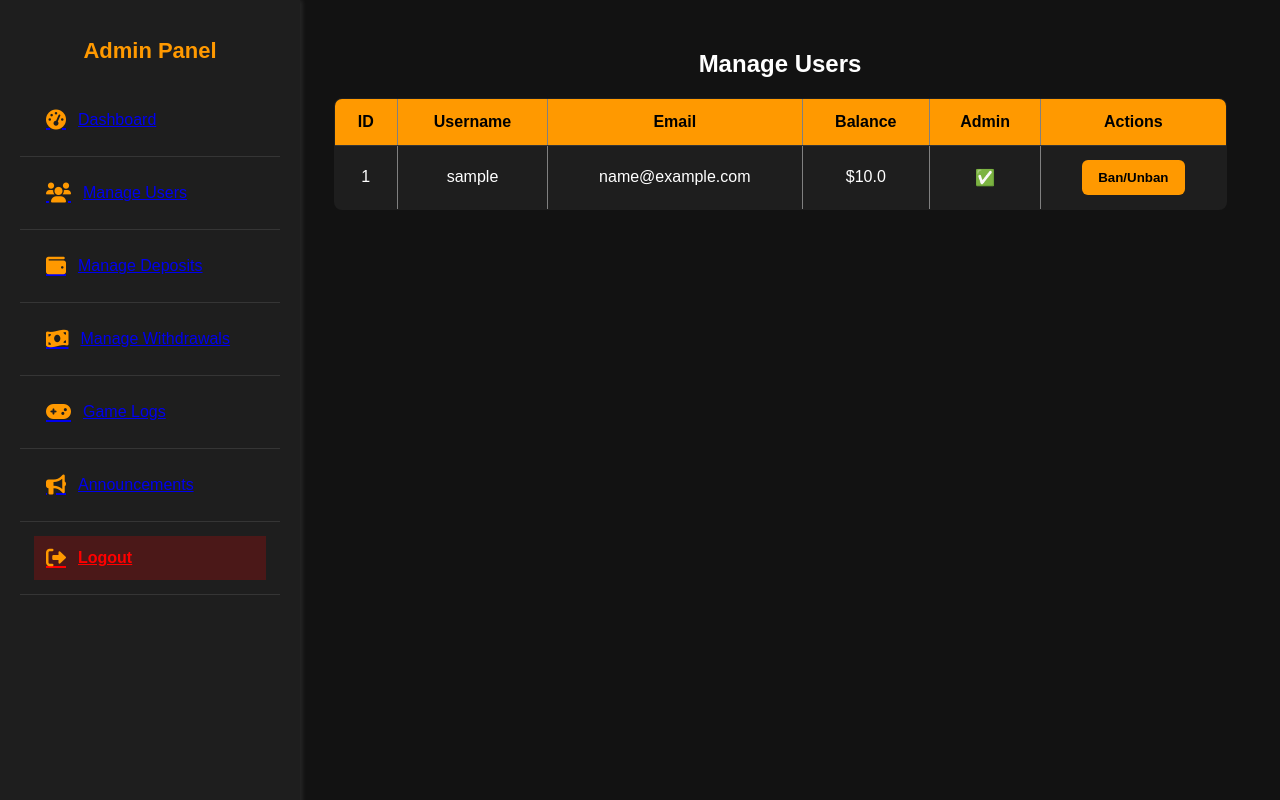
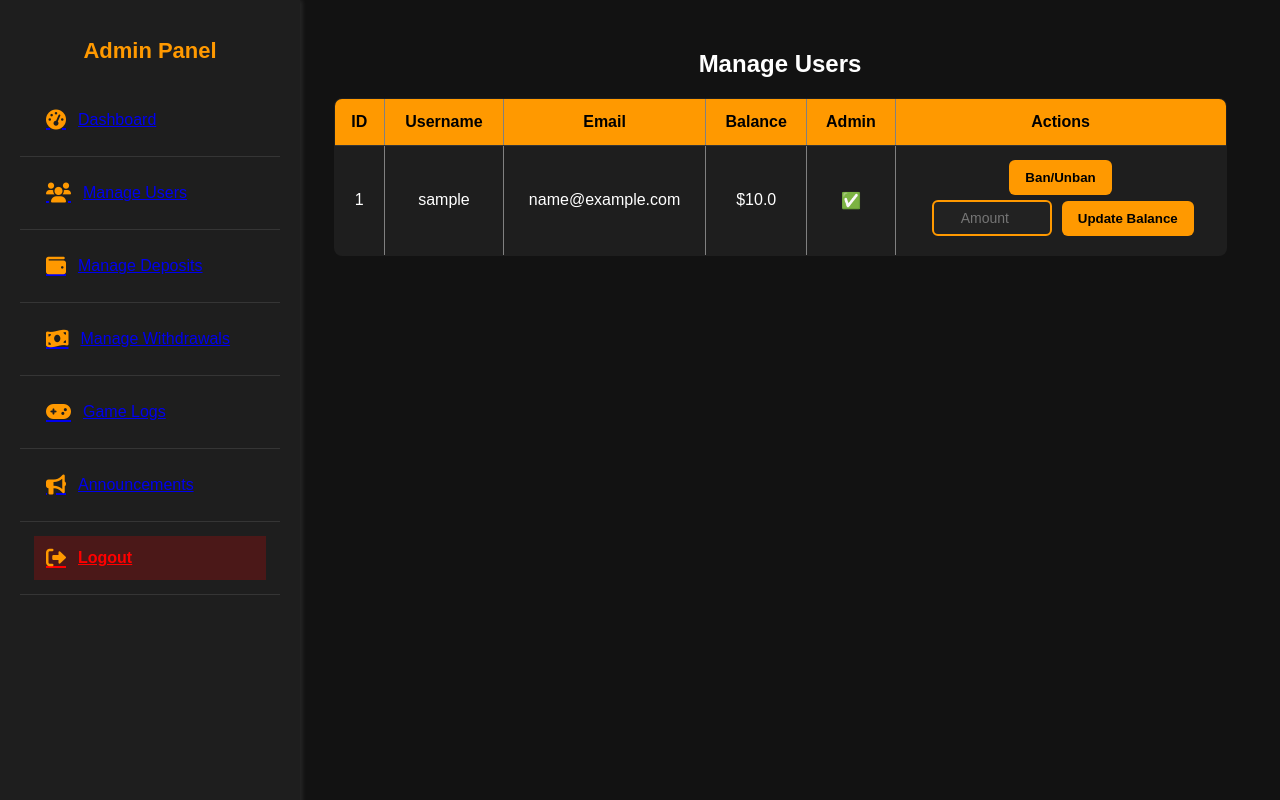
Before and after one commit to Deity21/Order-Casino---Copy, a Flask app: page /admin/manage-users in a window 1280 px wide. Run offline with Flask 3, Linux system fonts and the light colour scheme; the visitor is signed in with stand-in values (Sample User, id 1); tables that the repository leaves empty hold one stand-in row (values such as "Sample post").

Commit message:
balance update

```diff
--- a/app.py
+++ b/app.py
@@ -904,6 +904,26 @@ def get_transactions():
 
     return jsonify({'transactions': transactions})
 
+@app.route('/admin/set-balance/<int:user_id>', methods=['POST'])
+def set_user_balance(user_id):
+    if 'admin' not in session:
+        return jsonify({'error': 'Unauthorized'}), 403
+
+    user = User.query.get(user_id)
+    if not user:
+        return jsonify({'error': 'User not found'}), 404
+
+    data = request.get_json()
+    new_balance = data.get('balance')
+
+    if new_balance is None or not isinstance(new_balance, (int, float)) or new_balance < 0:
+        return jsonify({'error': 'Invalid balance amount'}), 400
+
+    user.balance = new_balance  # Admin sets new balance directly
+    db.session.commit()
+
+    return jsonify({'message': 'User balance updated successfully!', 'new_balance': user.balance})
+
 with app.app_context():
     db.create_all()  # ✅ Ensure tables are created before running the app
 
--- a/static/css/admin.css
+++ b/static/css/admin.css
@@ -60,6 +60,7 @@ body {
 }
 
 /* 🎯 Admin Content */
+/* Admin Panel Styling */
 .admin-content {
     margin-left: 280px;
     padding: 30px;
@@ -109,6 +110,49 @@ button {
 button:hover {
     background: #ffcc66;
 }
+
+/* ✅ Input Fields for Balance Update */
+input[type='number'] {
+    width: 100px;
+    padding: 8px;
+    margin: 5px;
+    border: 2px solid #ff9900;
+    border-radius: 6px;
+    text-align: center;
+    font-size: 14px;
+    background: #222;
+    color: #fff;
+}
+
+/* ✅ Balance Cell Styling */
+.balance-cell {
+    font-weight: bold;
+    color: #00ff7f; /* Green color for balance */
+}
+
+/* ✅ Responsive Adjustments */
+@media (max-width: 768px) {
+    .admin-content {
+        margin-left: 0;
+        width: 100%;
+        padding: 20px;
+    }
+
+    table {
+        width: 100%;
+    }
+
+    input[type='number'] {
+        width: 80px;
+        font-size: 12px;
+    }
+
+    button {
+        padding: 8px 12px;
+        font-size: 12px;
+    }
+}
+
 
 /* ❌ Delete Button */
 .delete-btn {
--- a/templates/manage_users.html
+++ b/templates/manage_users.html
@@ -18,15 +18,19 @@
             <td>{{ user.id }}</td>
             <td>{{ user.username }}</td>
             <td>{{ user.email }}</td>
-            <td>${{ user.balance }}</td>
+            <td id="balance-{{ user.id }}">${{ user.balance }}</td>
             <td>{% if user.is_admin %} ✅ {% else %} ❌ {% endif %}</td>
             <td>
                 <button onclick="banUser({{ user.id }})">Ban/Unban</button>
+                <br>
+                <input type="number" id="amount-{{ user.id }}" placeholder="Amount" min="1">
+                <button onclick="updateBalance({{ user.id }})">Update Balance</button>
             </td>
         </tr>
         {% endfor %}
     </tbody>
 </table>
+
 <script>
 function banUser(userId) {
     fetch(`/admin/ban-user/${userId}`, { method: "POST" })
@@ -34,5 +38,31 @@ function banUser(userId) {
         .then(data => alert(data.message))
         .catch(err => console.error(err));
 }
+
+function updateBalance(userId) {
+    const balance = parseFloat(document.getElementById(`amount-${userId}`).value);
+
+    if (isNaN(balance) || balance < 0) {
+        alert("Enter a valid balance amount.");
+        return;
+    }
+
+    fetch(`/admin/set-balance/${userId}`, {
+        method: "POST",
+        headers: { "Content-Type": "application/json" },
+        body: JSON.stringify({ balance: balance })
+    })
+    .then(res => res.json())
+    .then(data => {
+        if (data.message) {
+            document.getElementById(`balance-${userId}`).innerText = `$${data.new_balance}`;
+            alert(data.message);
+        } else {
+            alert(data.error);
+        }
+    })
+    .catch(err => console.error(err));
+}
+
 </script>
 {% endblock %}
```
